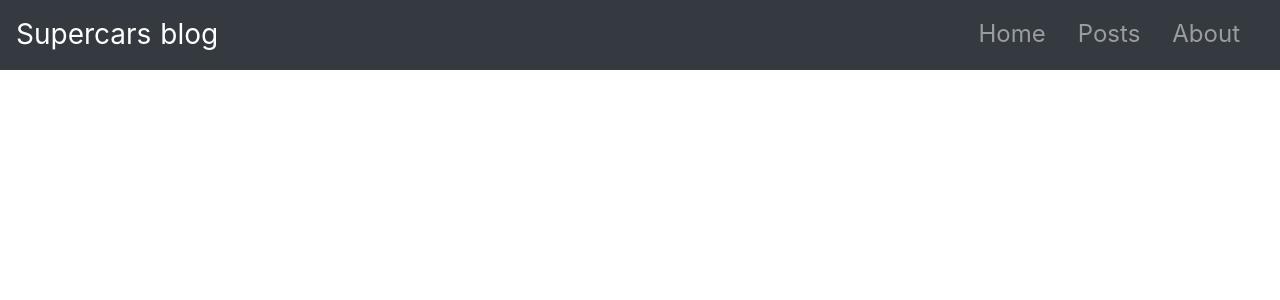
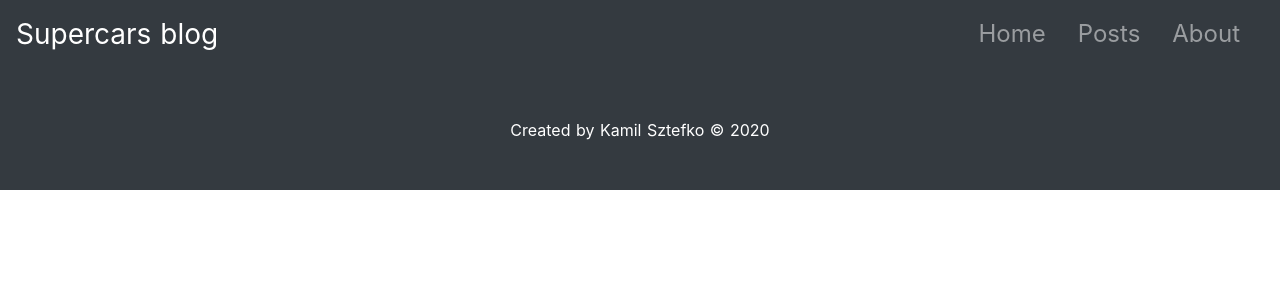
Before and after one commit to SztefkoKamil/supercars-blog, a Nuxt app: page / in a window 1280 px wide. Shown: the top 300 px of the page. Built offline with nearby package versions, Linux system fonts and the light colour scheme.

Commit message:
Add Footer to default layout

```diff
--- a/layouts/default.vue
+++ b/layouts/default.vue
@@ -2,15 +2,18 @@
   <div class="app-container">
     <Navbar />
     <nuxt />
+    <Footer />
   </div>
 </template>
 
 <script>
 import Navbar from '@/components/Navbar'
+import Footer from '@/components/Footer'
 
 export default {
   components: {
-    Navbar
+    Navbar,
+    Footer
   }
 }
 </script>
@@ -24,7 +27,6 @@ html {
   -webkit-text-size-adjust: 100%;
   -moz-osx-font-smoothing: grayscale;
   -webkit-font-smoothing: antialiased;
-  box-sizing: border-box;
 }
 
 *,
```
